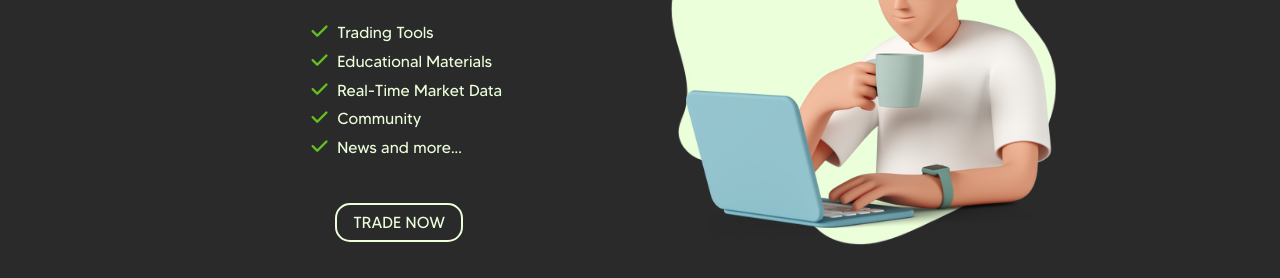
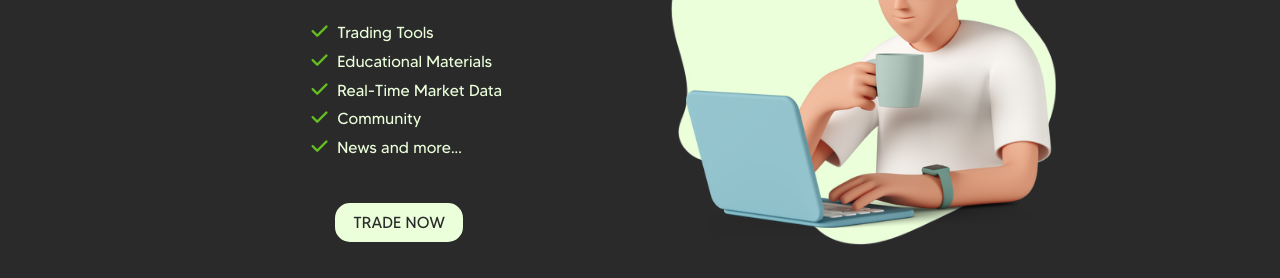
Before and after one commit to Solar-Rays/FX-site, a plain HTML site: page index.html in a window 1280 px wide. In both pictures the pointer is over the element "TRADE NOW". Shown: the part 236-514 px from the top of the page. Drawn offline with nearby package versions, Linux system fonts and the light colour scheme; files whose address does not match are found by name.

Commit message:
Initial commit

```diff
--- a/styles/main.css
+++ b/styles/main.css
@@ -119,7 +119,7 @@ nav {
 
 .service-dropdown > li {
     background-color: var(--primary-color);
-    color: #2a2a2a;
+    color: var(--secondary-color);
     padding: .8rem;
     width: 100%;
     border-radius: 3px;
@@ -210,6 +210,11 @@ h1 {
     border: 2px var(--secondary-color) solid;
     border-radius: 15px;
     text-transform: uppercase;
+}
+
+.hero-btn:hover {
+    background-color: var(--secondary-color);
+    color: var(--primary-color);
 }
 
 .hero-img-container {
```
